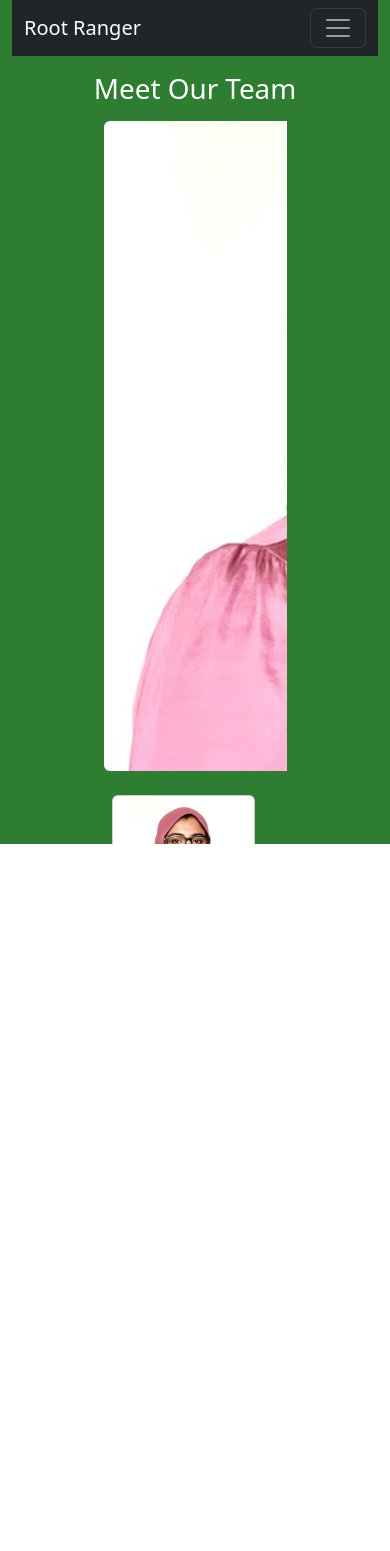
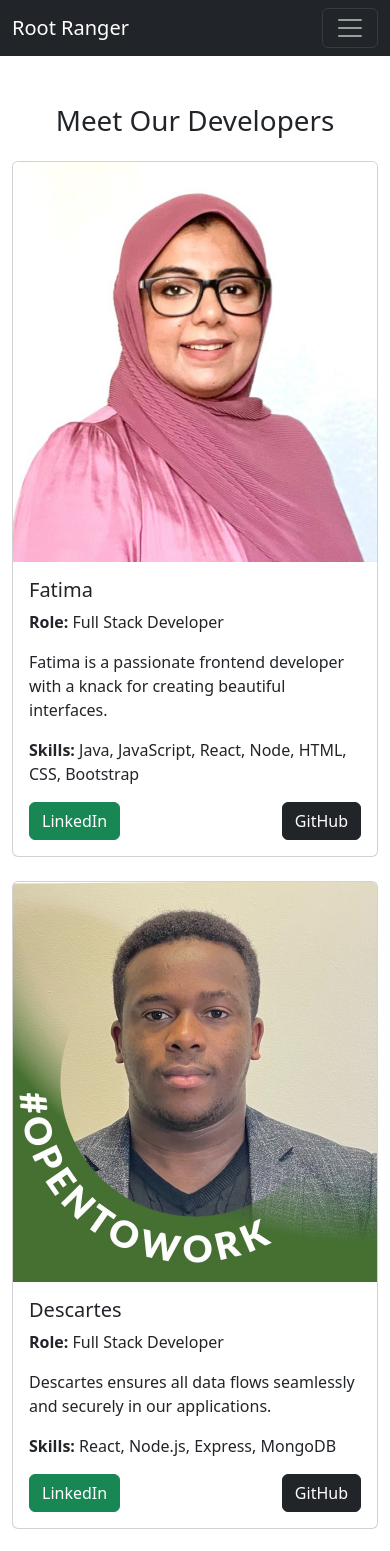
Before and after one commit to Fatima-FSSE/rootranger, a Next.js app: page /about in a window 390 px wide. Shown: the top 1551 px of the page. Before the commit the page ends 844 px from the top, so only its background shows below. Built offline with nearby package versions, Linux system fonts and the light colour scheme; no server answers.

Commit message:
Fixing About page

```diff
--- a/app/about/page.js
+++ b/app/about/page.js
@@ -1,16 +1,16 @@
-import "bootstrap/dist/css/bootstrap.min.css";
-import React from "react";
-import Navbar from "../components/Navbar";
-import Footer from "../components/Footer";
 
-const AboutPage = () => {
+import Image from 'next/image';
+import Link from 'next/link';
+import Footer from '../components/Footer';
+import Navbar from '../components/Navbar';
+
 const developers = [
   {
     name: "Fatima",
     role: "Full Stack Developer",
     about:
       "Fatima is a passionate frontend developer with a knack for creating beautiful interfaces.",
-      skills: ["React", "CSS", "Bootstrap", "JavaScript"],
+    skills: ["Java","JavaScript","React","Node","HTML", "CSS", "Bootstrap"],
     image: "/fatima.jpeg",
     linkedin: "https://linkedin.com/in/fatima",
     github: "https://github.com/fatima",
@@ -37,85 +37,53 @@ const AboutPage = () => {
   },
 ];
 
+export default function AboutPage() {
   return (
-    <main
-      className="container-fluid vh-100"
-      style={{ backgroundColor: "#2e7d32", overflow: "hidden" }}
-    >
-      <Navbar />
-      <h1 className="text-center text-white mb-3 pt-3">Meet Our Team</h1>
-
-      <div className="d-flex flex-column justify-content-center align-items-center">
-        <div
-          id="developerCarousel"
-          className="carousel slide w-50"
-          data-bs-ride="carousel"
-        >
-          <div className="carousel-inner">
-            {developers.map((dev, index) => (
-              <div
-                className={`carousel-item ${index === 0 ? "active" : ""}`}
-                key={dev.name}
-              >
-                <img
-                  src={dev.image}
-                  className="rounded mx-auto d-block"
-                  alt={`Slide of ${dev.name}`}
-                  style={{ maxHeight: "650px", objectFit: "cover" }}
+    <>
+    <main >
+    <Navbar/>
+    <div className="container mt-5">
+      <h1 className="text-center mb-4">Meet Our Developers</h1>
+      <div className="row">
+        {developers.map((developer, index) => (
+          <div key={index} className="col-12 col-sm-6 col-md-4 mb-4">
+            <div className="card h-100">
+              <Image
+                src={developer.image}
+                alt={developer.name}
+                className="card-img-top"
+                width={400}
+                height={400}
+                style={{ objectFit: "cover" }}
               />
-                <div className="carousel-caption d-none d-md-block text-dark">
-                  <h5>{dev.name}</h5>
-                  <p>{dev.about}</p>
+              <div className="card-body d-flex flex-column">
+                <h5 className="card-title">{developer.name}</h5>
+                <p className="card-text">
+                  <strong>Role:</strong> {developer.role}
+                </p>
+                <p className="card-text">{developer.about}</p>
+                <p className="card-text">
+                  <strong>Skills:</strong> {developer.skills.join(", ")}
+                </p>
+                <div className="mt-auto">
+                  <div className="d-flex justify-content-between">
+                    <Link href={developer.linkedin} target="_blank" className="btn btn-success">
+                      LinkedIn
+                    </Link>
+                    <Link href={developer.github} target="_blank" className="btn btn-dark">
+                      GitHub
+                    </Link>
                   </div>
-              </div>
-            ))}
-          </div>
-
-          <div className="row w-100 justify-content-center mt-3">
-            {developers.map((dev) => (
-              <div
-                className="col-md-4 d-flex align-items-stretch"
-                key={dev.name}
-              >
-                <div className="card bg-light m-2">
-                  <img
-                    src={dev.image}
-                    className="card-img-top"
-                    alt={dev.name}
-                    style={{ maxHeight: "300px", objectFit: "cover" }}
-                  />
-                  <div className="card-body">
-                    <h5 className="card-title text-center">{dev.name}</h5>
-                    <h6 className="card-subtitle mb-2 text-muted text-center">
-                      {dev.role}
-                    </h6>
-                    <p className="card-text">{dev.skills.join(", ")}</p>
-                    <div className="d-flex justify-content-center gap-2">
-                      <a
-                        href={dev.linkedin}
-                        target="_blank"
-                        className="btn btn-primary btn-sm"
-                      >
-                        LinkedIn
-                      </a>
-                      <a
-                        href={dev.github}
-                        target="_blank"
-                        className="btn btn-secondary btn-sm"
-                      >
-                        GitHub
-                      </a>
                 </div>
               </div>
             </div>
           </div>
         ))}
       </div>
+      <h1 className="text-center mb-4">Team: Synergy Squad</h1>
     </div>
-      </div>
-      <Footer />
     </main>
+    <Footer/>
+    </>
   );
-};
-
-export default AboutPage;
+}
--- a/app/api/chatbot/route.js
+++ b/app/api/chatbot/route.js
@@ -5,7 +5,7 @@ const generationConfig = {
     temperature: 1,
     topP: 0.95,
     topK: 64,
-    maxOutputTokens: 250,
+    maxOutputTokens: 400,
     responseMimeType: "text/plain",
 };
 
--- a/app/custom.css
+++ /dev/null
@@ -1,83 +0,0 @@
-/* Default styles for larger screens */
-.container-fluid {
-  background-color: #2e7d32;
-  overflow: hidden;
-}
-
-.carousel-inner .carousel-item img {
-  max-height: 650px;
-  width: 100%;
-  height: auto;
-  object-fit: cover;
-}
-
-.card-img-top {
-  max-height: 300px;
-  width: 100%;
-  height: auto;
-  object-fit: cover;
-}
-
-.card-body {
-  display: flex;
-  flex-direction: column;
-  justify-content: center;
-  align-items: center;
-}
-
-/* Responsive styles for small screens (max-width: 576px) */
-@media (max-width: 576px) {
-  .carousel.slide {
-    width: 90%;
-  }
-
-  .carousel-inner .carousel-item img {
-    max-height: 300px; /* Reduce the image height for smaller screens */
-  }
-
-  .card-img-top {
-    max-height: 200px; /* Reduce card image height */
-  }
-
-  .card-body {
-    padding: 1rem;
-  }
-}
-
-/* Responsive styles for medium screens (max-width: 768px) */
-@media (max-width: 768px) {
-  .carousel.slide {
-    width: 80%;
-  }
-
-  .carousel-caption {
-    font-size: 0.9rem; /* Adjust caption font size */
-    background-color: rgba(
-      0,
-      0,
-      0,
-      0.5
-    ); /* Add a semi-transparent background */
-    padding: 0.5rem;
-    border-radius: 5px;
-  }
-
-  .carousel-inner .carousel-item img {
-    max-height: 450px;
-  }
-
-  .card-body {
-    font-size: 0.9rem;
-  }
-}
-
-/* Responsive styles for large screens (max-width: 992px) */
-@media (max-width: 992px) {
-  .carousel.slide {
-    width: 70%;
-  }
-
-  .carousel-caption {
-    font-size: 1rem;
-  }
-}
--- a/app/globals.css
+++ b/app/globals.css
@@ -3,12 +3,3 @@
   padding: 0;
   margin: 0;
 }
-
-.garder-helper {
-  float:right;
-  font-size: 1.5rem;
-}
-
-/* .container-div{
-  margin: 2% 4% 2% 4%;
-} */
--- a/app/signin/page.js
+++ b/app/signin/page.js
@@ -11,6 +11,7 @@ import Paper from "@mui/material/Paper";
 import Box from "@mui/material/Box";
 import Grid from "@mui/material/Grid";
 import LockOutlinedIcon from "@mui/icons-material/LockOutlined";
+import GoogleIcon from '@mui/icons-material/Google';
 import Typography from "@mui/material/Typography";
 import { createTheme, ThemeProvider } from "@mui/material/styles";
 import { useRouter } from "next/navigation";
@@ -92,7 +93,7 @@ export default function SignInSide() {
               alignItems: "center",
             }}
           >
-          <button onClick={() => signIn('google',{callbackUrl: "/chatbot",})}><h2>Login with Google</h2></button>
+          <button onClick={() => signIn('google',{callbackUrl: "/chatbot",})} ><GoogleIcon/>Login with Google</button>
             <Avatar sx={{ m: 1, bgcolor: "#FAA317" }}>
               <LockOutlinedIcon />
             </Avatar>
```
Lines whose indentation alone changed are shown as unchanged.
